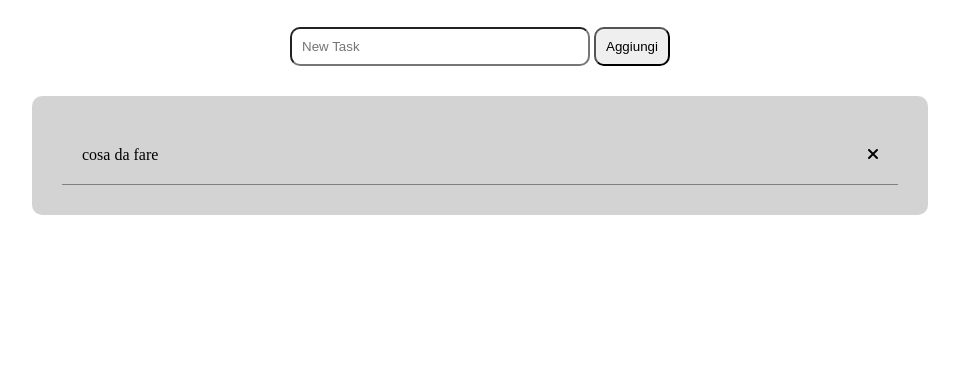
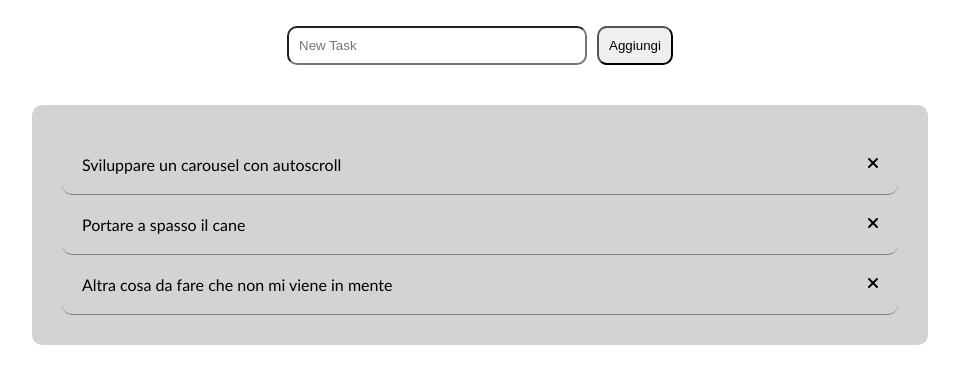
Before and after one commit to andreaa21/vue-todolist, a plain HTML site: page index.html in a window 1280 px wide. Shown: the part 117-500 px from the top of the page, without its empty margins (160-1119 px from the left). Drawn offline with nearby package versions, Linux system fonts and the light colour scheme.

Commit message:
add steps 1.2.3.4

```diff
--- a/css/style.css
+++ b/css/style.css
@@ -2,6 +2,10 @@
     margin: 0;
     padding: 0;
     box-sizing: border-box;
+}
+
+body{
+    font-family: 'Trebuchet MS', 'Lucida Sans Unicode', 'Lucida Grande', 'Lucida Sans', Arial, sans-serif;
 }
 
 .debug{
@@ -33,6 +37,7 @@
 .input-area button{
     padding: 10px;
     border-radius: 10px;
+    margin-left: 10px;
 }
 
 
@@ -47,8 +52,17 @@
     justify-content: space-between;
     padding: 20px;
     border-bottom: 1px solid gray;
+    cursor: pointer;
+    border-radius: 10px;
+}
+.task:hover{
+    background-color: white;
 }
 
 .done{
     text-decoration: line-through;
 }
+.error{
+    padding-top: 10px;
+    color: red;
+}
--- a/index.html
+++ b/index.html
@@ -14,22 +14,32 @@
 
     <div id="app" class="container">
         <div class="logo">
-            <img src="img/logo.png" alt="Logo">
+            <img :src="logoImg" alt="Logo">
         </div>
         <div class="input-area">
             <input type="text" placeholder="New Task">
             <button>Aggiungi</button>
+            <p class="error">{{errorMsg}}</p>
         </div>
         <div class="task-area">
-            <div class="task">
-                <div class="text">
-                    cosa da fare
-                </div>
-                <i class="fa-solid fa-xmark"></i>
+            <div
+            v-for="(task,index) in tasks"
+            @click="task.done = !task.done"
+
+            class="task">
+                <span
+                :class="{'done' : task.done}"
+                class="text">
+                    {{task.text}}
+                </span>
+                <i
+                @click.stop="deleteTask(index)"
+                class="fa-solid fa-xmark"></i>
             </div>
         </div>
     </div>
 
+    <script src="https://unpkg.com/vue@3"></script>
     <script src="js/app.js"></script>
 </body>
 </html>
--- a/js/app.js
+++ b/js/app.js
@@ -0,0 +1,52 @@
+/*
+
+**Descrizione:**
+Rifare l’esercizio della to do list.
+Ogni todo sarà un oggetto, formato da due proprietà:
+- `text`, una stringa che indica il testo del todo
+- `done`, un booleano (true/false) che indica se il todo è stato fatto oppure no
+Steps:
+1. avere un elenco di task da fare o fatti
+2. stamparli in pagina
+3. al click del task fare il toggle del task fatto o meno
+4. al click della croce eliminare il task se fatto, altrimenti scrivere un messaggio di errore
+5. dopo aver scritto il task con invio o al click del bottone aggiungere il nuovo task (come non fatto) in cima all’elenco dei task
+6. verificare la lunghezza minima del nuovo task
+7. se l’elenco è vuoto non mostrare la lista ma mostrare il messaggio “Non ci sono task”
+
+*/
+
+const {createApp} = Vue;
+
+createApp({
+    data(){
+        return{
+            logoImg: 'img/logo.png',
+            errorMsg: '',
+            tasks:[
+                {
+                    text: 'Sviluppare un carousel con autoscroll',
+                    done: false
+                },
+                {
+                    text: 'Portare a spasso il cane',
+                    done: false
+                },
+                {
+                    text: 'Altra cosa da fare che non mi viene in mente',
+                    done: false
+                }
+            ]
+        }
+    },
+    methods: {
+        deleteTask(index){
+            this.errorMsg = '';
+            if(this.tasks[index].done){
+                this.tasks.splice(index,1)
+            }else{
+                this.errorMsg = "Puoi eliminare un task solo se è stato fatto!"
+            }
+        }
+    }
+}).mount('#app')
```
